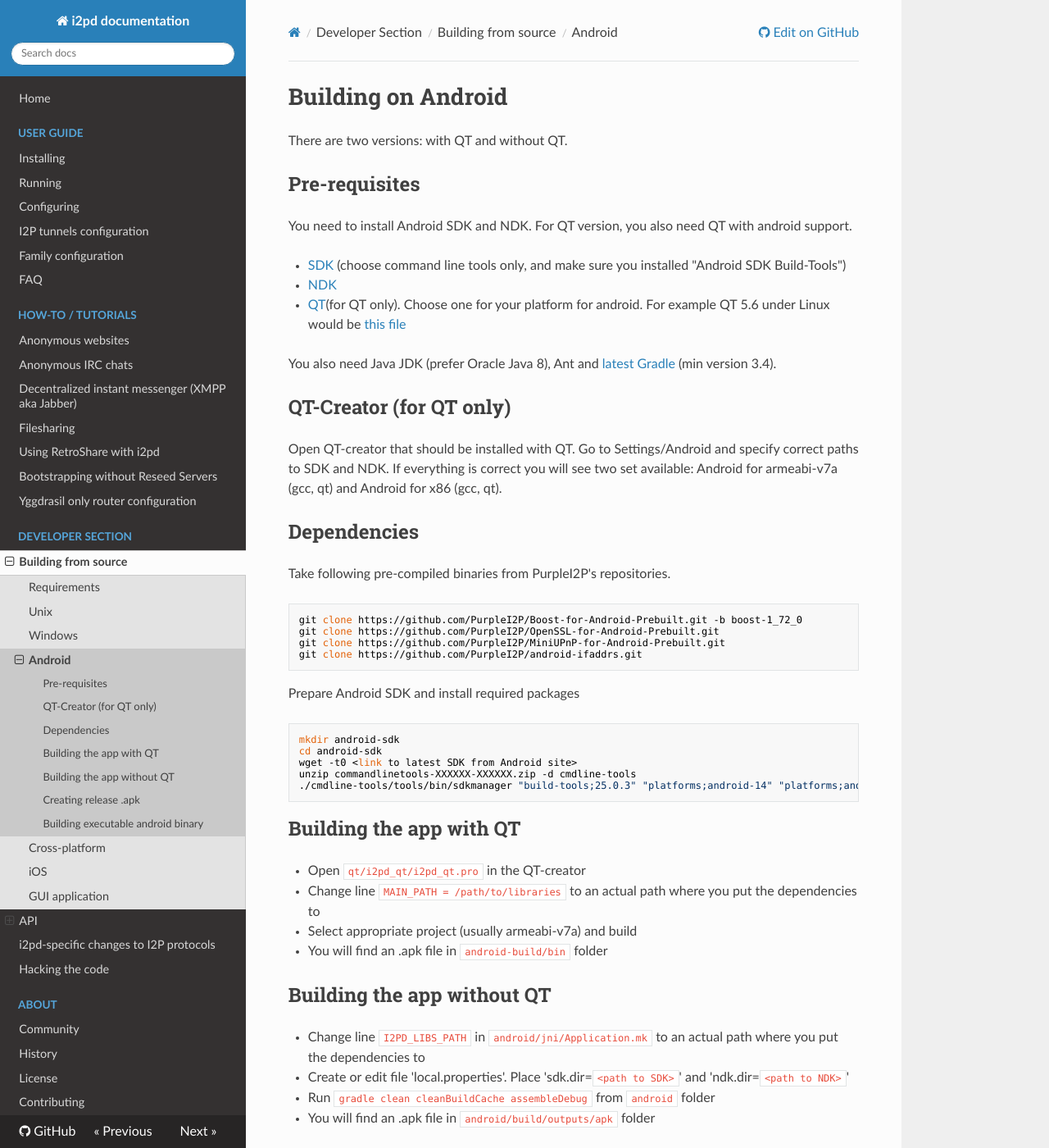
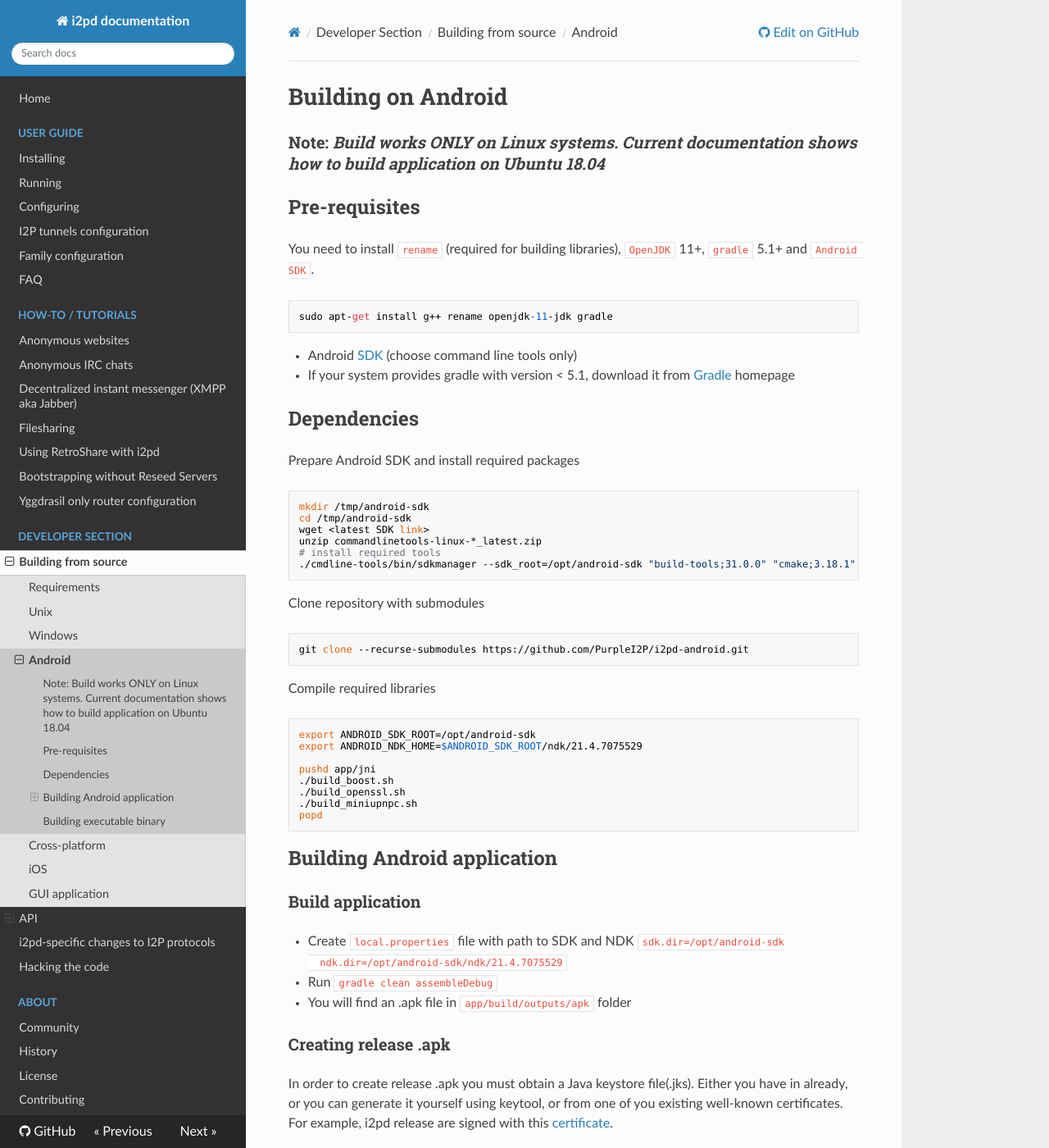
Before and after one commit to PurpleI2P/i2pd_docs_en, an MkDocs documentation site: the page built from docs/devs/building/android.md, in a window 1280 px wide and 1400 px high. Shown: the whole window at 82% size. Built offline with MkDocs 1.6.1, drawn with Linux system fonts in a browser that asks for light colours; nearby versions of some CDN libraries; old or Windows-style settings are respelled for this version of MkDocs; some of the changed text lies outside the part shown.

Commit message:
Update android building docs
* updated documentation
* removed obsolete build documentation with Qt

````diff
--- a/docs/devs/building/android.md
+++ b/docs/devs/building/android.md
@@ -1,96 +1,90 @@
 Building on Android
 ===================
 
-There are two versions: with QT and without QT.
+### Note: *Build works ONLY on Linux systems. Current documentation shows how to build application on Ubuntu 18.04*
 
 Pre-requisites
 --------------
 
-You need to install Android SDK and NDK. For QT version, you also need QT with android support.
+You need to install `rename` (required for building libraries), `OpenJDK` 11+, `gradle` 5.1+ and `Android SDK`.
 
-- [SDK](https://developer.android.com/studio/index.html) (choose command line tools only, and make sure you installed "Android SDK Build-Tools")
-- [NDK](https://developer.android.com/ndk/downloads/index.html)
-- [QT](https://www.qt.io/download-open-source/)(for QT only).
-  Choose one for your platform for android. For example QT 5.6 under Linux would be [this file](http://download.qt.io/official_releases/qt/5.6/5.6.1-1/qt-opensource-linux-x64-android-5.6.1-1.run)
+```
+sudo apt-get install g++ rename openjdk-11-jdk gradle
+```
 
-You also need Java JDK (prefer Oracle Java 8), Ant and [latest Gradle](https://gradle.org/releases/) (min version 3.4).
-
-QT-Creator (for QT only)
-------------------------
-
-Open QT-creator that should be installed with QT.
-Go to Settings/Android and specify correct paths to SDK and NDK.
-If everything is correct you will see two set available:
-Android for armeabi-v7a (gcc, qt) and Android for x86 (gcc, qt).
+- Android [SDK](https://developer.android.com/studio#downloads) (choose command line tools only)
+- If your system provides gradle with version < 5.1, download it from [Gradle](https://gradle.org/install/) homepage
 
 Dependencies
 ------------
 
-Take following pre-compiled binaries from PurpleI2P's repositories.
-
-	git clone https://github.com/PurpleI2P/Boost-for-Android-Prebuilt.git -b boost-1_72_0
-	git clone https://github.com/PurpleI2P/OpenSSL-for-Android-Prebuilt.git
-	git clone https://github.com/PurpleI2P/MiniUPnP-for-Android-Prebuilt.git
-	git clone https://github.com/PurpleI2P/android-ifaddrs.git
-
 Prepare Android SDK and install required packages
 
-	mkdir android-sdk
-	cd android-sdk
-	wget -t0 <link to latest SDK from Android site>
-	unzip commandlinetools-XXXXXX-XXXXXX.zip -d cmdline-tools
-	./cmdline-tools/tools/bin/sdkmanager "build-tools;25.0.3" "platforms;android-14" "platforms;android-25" "platform-tools"
+```bash
+mkdir /tmp/android-sdk
+cd /tmp/android-sdk
+wget <latest SDK link>
+unzip commandlinetools-linux-*_latest.zip
+# install required tools
+./cmdline-tools/bin/sdkmanager --sdk_root=/opt/android-sdk "build-tools;31.0.0" "cmake;3.18.1" "ndk;21.4.7075529"
+```
 
-Building the app with QT
-------------------------
+Clone repository with submodules
+```bash
+git clone --recurse-submodules https://github.com/PurpleI2P/i2pd-android.git
+```
 
-- Open `qt/i2pd_qt/i2pd_qt.pro` in the QT-creator
-- Change line `MAIN_PATH = /path/to/libraries` to an actual path where you put the dependencies to
-- Select appropriate project (usually armeabi-v7a) and build
-- You will find an .apk file in `android-build/bin` folder
+Compile required libraries
 
-Building the app without QT
----------------------------
+```bash
+export ANDROID_SDK_ROOT=/opt/android-sdk
+export ANDROID_NDK_HOME=$ANDROID_SDK_ROOT/ndk/21.4.7075529
 
-- Change line `I2PD_LIBS_PATH` in `android/jni/Application.mk` to an actual path where you put the dependencies to
-- Create or edit file 'local.properties'. Place 'sdk.dir=`<path to SDK>`' and 'ndk.dir=`<path to NDK>`'
-- Run `gradle clean cleanBuildCache assembleDebug` from `android` folder
-- You will find an .apk file in `android/build/outputs/apk` folder
+pushd app/jni
+./build_boost.sh
+./build_openssl.sh
+./build_miniupnpc.sh
+popd
+```
 
-Creating release .apk
----------------------
+Building Android application
+--------
+
+### Build application
+
+- Create `local.properties` file with path to SDK and NDK
+  ```
+  sdk.dir=/opt/android-sdk
+  ndk.dir=/opt/android-sdk/ndk/21.4.7075529
+  ```
+- Run `gradle clean assembleDebug`
+- You will find an .apk file in `app/build/outputs/apk` folder
+
+### Creating release .apk
 
 In order to create release .apk you must obtain a Java keystore file(.jks). Either you have in already, or you can generate it yourself using keytool, or from one of you existing well-known certificates.
-For example, i2pd release are signed with this [certificate](https://github.com/PurpleI2P/i2pd/blob/openssl/contrib/certificates/router/orignal_at_mail.i2p.crt).
+For example, i2pd release are signed with this [certificate](https://raw.githubusercontent.com/PurpleI2P/i2pd/9000b3df4edcbe7f2c8afd0e1e30609746311ace/contrib/certificates/router/orignal_at_mail.i2p.crt).
 
-Change file 'build.gradle':
+Change file `app\build.gradle` by replacing pre-defined values with your own
 
-```patch
---- a/android/build.gradle
-+++ b/android/build.gradle
-@@ -46,11 +46,17 @@ android {
-             keyAlias "i2pdapk"
-             keyPassword "android"
-         }
-+        release {
-+            storeFile file("path to .jks")
-+            storePassword "Store Password"
-+            keyAlias "alias"
-+            keyPassword "Key Passwordq"
-+        }
-     }
-     buildTypes {
-         release {
-             minifyEnabled true
--            signingConfig signingConfigs.orignal
-+            signingConfig signingConfigs.release
+```
+release {
+    storeFile file("i2pdapk.jks")
+    storePassword "android"
+    keyAlias "i2pdapk"
+    keyPassword "android"
+}
 ```
 
-Run `gradle clean cleanBuildCache assembleRelease`
+Run `gradle clean assembleRelease`
 
-Building executable android binary
+Building executable binary
 ------------------------------
 
-- Change line `I2PD_LIBS_PATH` in `android_binary_only/jni/Application.mk` to an actual path where you put the dependencies to
-- Run `ndk-build -j <threads>` from `android_binary_only` folder
-- You will find an `i2pd` executable in `android_binary_only/libs/armeabi-v7a` folder
+- Set environment variables:
+  ```
+  export ANDROID_SDK_ROOT=/opt/android-sdk
+  export ANDROID_NDK_HOME=$ANDROID_SDK_ROOT/ndk/21.4.7075529
+  ```
+- Run `$ANDROID_NDK_HOME/ndk-build -j <threads> NDK_MODULE_PATH=$PWD` from `binary/jni` folder
+- You will find an `i2pd` executable in `android_binary_only/libs/<architecture>` folder
````
